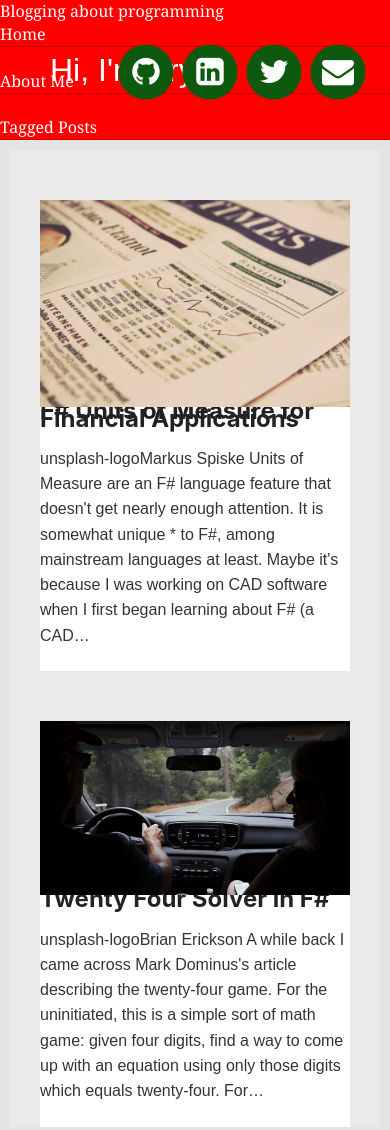
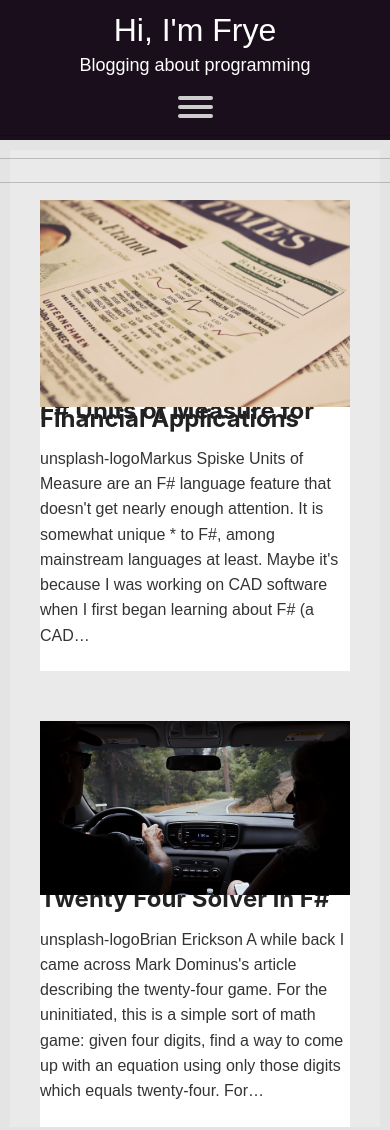
Before and after one commit to HLFrye/frye-codes-blog, a Gatsby site: page / in a window 390 px wide. Built offline with nearby package versions, Linux system fonts and the light colour scheme; Gatsby itself is replaced by a stand-in of ours; some packages are replaced by stand-ins of ours.

Commit message:
Toggle button looking good

```diff
--- a/src/components/header.js
+++ b/src/components/header.js
@@ -11,6 +11,12 @@ const Header = ({ siteTitle, socialLinks }) => (
     </div>
     <div className="about">
       Blogging about programming
+    </div>
+    <div className="nav">
+      <input type="checkbox" />
+      <span></span>
+      <span></span>
+      <span></span>
     </div>
     <div className="headerLink">
       <Link to="/" className="home-link">
--- a/src/layouts/index.js
+++ b/src/layouts/index.js
@@ -7,6 +7,7 @@ import './index.css'
 import '../../styles/layout-override.css';
 import '../../styles/font-awesome.css';
 import "prismjs/themes/prism-dark.css";
+import "../../styles/hamburger.css";
 
 import icon16 from "./favicon-16x16.png";
 import icon32 from './favicon-32x32.png';
--- /dev/null
+++ b/styles/hamburger.css
@@ -0,0 +1,127 @@
+@media screen and (max-width: 1000px) {
+
+    .header .nav {
+        margin: auto;
+        display: block;
+        text-align: center;
+        position: relative;
+        top: 20px;
+    }
+
+    .header .nav input {
+        width: 40px;
+        height: 32px;
+        cursor: pointer;
+        opacity: 0;
+        position: relative;
+        z-index: 2;
+    }
+
+    .header .nav span {
+        margin-left: auto;
+        margin-right: auto;
+        display: block;
+        width: 35px;
+        height: 4px;
+        margin-bottom: 5px;
+        position: relative;
+        top: -32px;
+
+        background: #cdcdcd;
+        border-radius: 3px;
+
+        z-index: 1;
+
+        transform-origin: 4px 0px;
+
+        transition: transform 0.5s cubic-bezier(0.77,0.2,0.05,1.0),
+                    opacity 0.55s ease;
+    }
+
+    .header .nav span:first-child {
+        transform-origin: 0% 0%;
+    }
+
+    .header .nav span:nth-last-child(2) {
+        transform-origin: 0% 100%;
+    }
+
+    .header .nav input:checked ~ span
+    {
+      opacity: 1;
+      transform: rotate(-45deg) translate(-2px, -1px);
+    }
+
+    /*
+     * But let's hide the middle one.
+     */
+    .header .nav input:checked ~ span:nth-last-child(2)
+    {
+      opacity: 0;
+      transform: rotate(0deg) scale(0.2, 0.2);
+    }
+
+    /*
+     * Ohyeah and the last one should go the other direction
+     */
+    .header .nav input:checked ~ span:nth-last-child(3)
+    {
+      transform: rotate(45deg) translate(0, -1px);
+    }
+
+    /* .header .nav {
+        display: inline;
+        margin: auto;
+        text-align: center;
+        vertical-align: center;
+    }
+
+    .header .nav input
+    {
+    margin-left: auto;
+    margin-right: auto;
+    display: block;
+    width: 40px;
+    height: 32px;
+    cursor: pointer;
+
+    opacity: 0;
+    z-index: 2;
+
+    -webkit-touch-callout: none;
+    position: absolute;
+    }
+
+    .header .nav span {
+        margin-left: auto;
+        margin-right: auto;
+        display: block;
+        width: 33px;
+        height: 4px;
+        margin-bottom: 5px;
+        position: relative;
+
+        background: #cdcdcd;
+        border-radius: 3px;
+
+        z-index: 1;
+
+        transform-origin: 4px 0px;
+
+        transition: transform 0.5s cubic-bezier(0.77,0.2,0.05,1.0),
+                    background 0.5s cubic-bezier(0.77,0.2,0.05,1.0),
+                    opacity 0.55s ease;
+    }
+
+
+    .header .nav span:first-child {
+        transform-origin: 0% 0%;
+    }
+
+    .header .nav span:nth-last-child(2) {
+    transform-origin: 0% 100%;
+    } */
+    /* .header .social-container {
+        display: none;
+    } */
+}
--- a/styles/layout-override.css
+++ b/styles/layout-override.css
@@ -69,7 +69,7 @@ p, div {
     }
 }
 
-@media screen and (min-width: 900px) {
+@media screen and (min-width: 1000px) {
     .header {
         height: 100%; /* Full-height: remove this if you want "auto" height */
         width: 160px; /* Set the width of the sidebar */
@@ -204,9 +204,15 @@ p, div {
     }
 }
 
-@media screen and (max-width: 900px) {
+@media screen and (min-width: 1000px) {
+    .header .nav {
+        display: none;
+    }
+}
+
+@media screen and (max-width: 1000px) {
     .header {
-        background: #f00;
+        background-color: rgb(26, 14, 28);
         color: #ffffff;
         vertical-align: center;
         height: 140px;
@@ -214,20 +220,33 @@ p, div {
     }
 
     .header .title {
-        position: absolute;
-        left: 50px;
         margin: auto;
-        top: 0;
-        bottom: 0;
         font-size: xx-large;
         font-family: 'Ubuntu', sans-serif;
         text-align: center;
         line-height: 40px;
         vertical-align: middle;
         height: 40px;
+        padding-top: 10px;
     }
 
-    .header .social-container {
+    .header .about {
+        margin: auto;
+        font-size: large;
+        font-family: 'Ubuntu', sans-serif;
+        text-align: center;
+        line-height: 30px;
+        vertical-align: middle;
+        height: 30px;
+        padding-top: 10px;
+    }
+
+    .header .headerLink {
+        display: none;
+    }
+
+        .header .social-container {
+        display: none;
         position: absolute;
         padding-right: 10px;
         text-align: right;
@@ -246,7 +265,7 @@ p, div {
     }
 
     .header .social-button-background {
-        color: #0c590f;
+        color: rgb(26, 14, 28);
     }
 
     .body {
```
